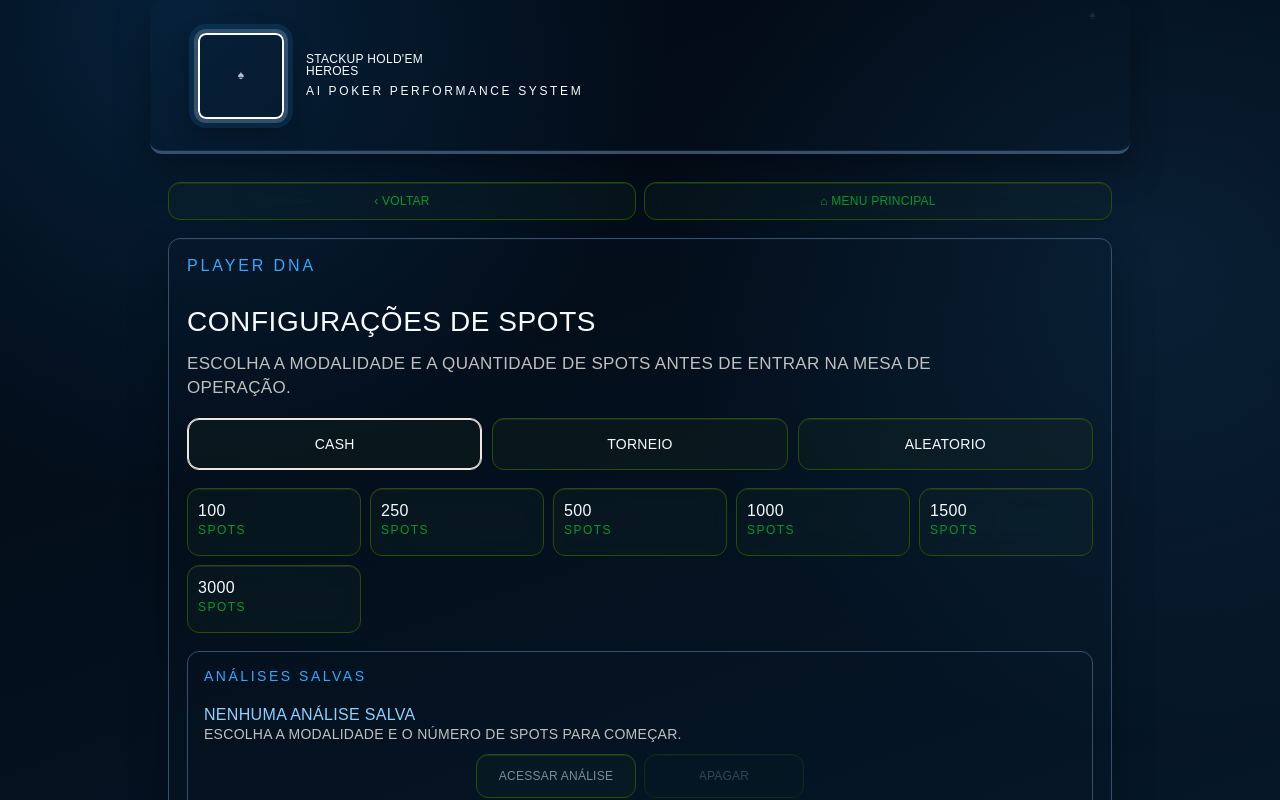
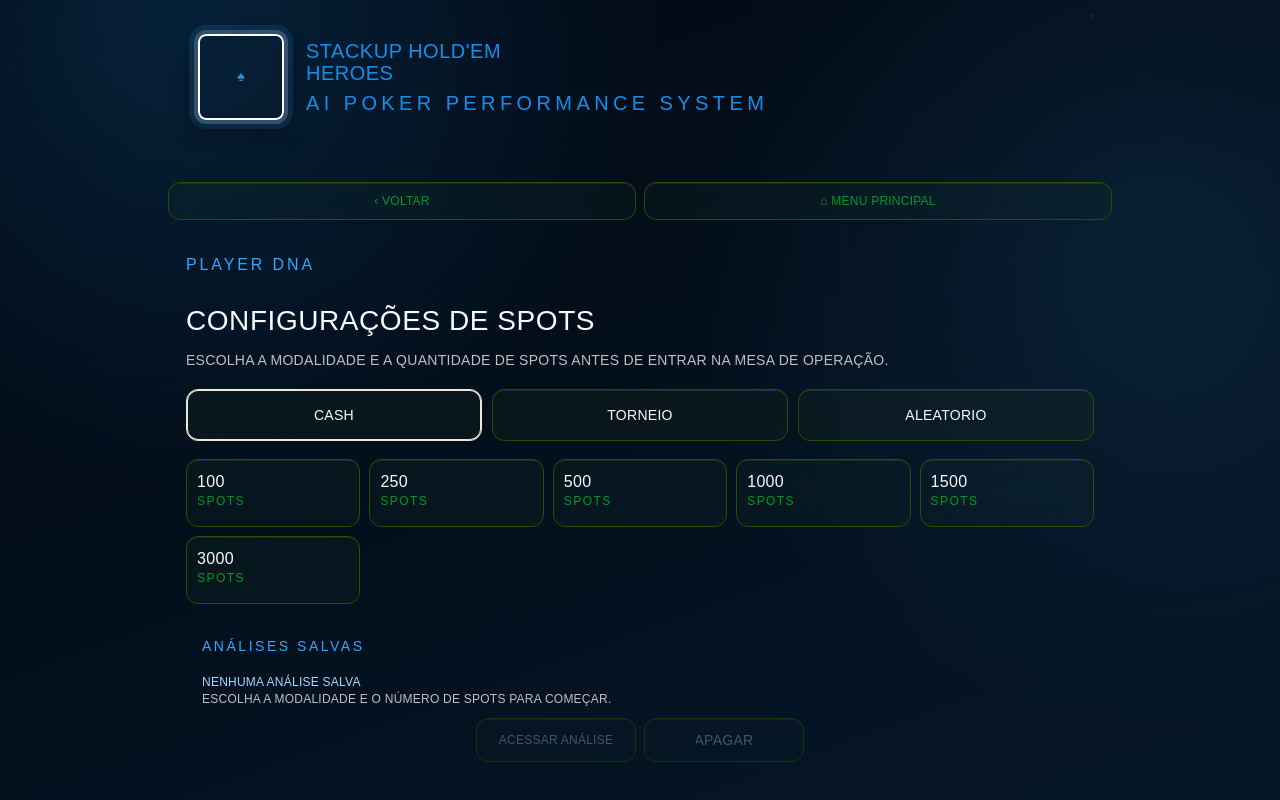
Before and after one commit to SkyareCom/gemeo.stackup.holdem-heroes, a Next.js app: page /player-dna in a window 1280 px wide. Shown: the top 800 px of the page. Built offline with nearby package versions, Linux system fonts and the light colour scheme; a web font is replaced by a local one.

Commit message:
style: standardize typography colors and remove structural borders

```diff
--- a/app/stackup-palette-contract.css
+++ b/app/stackup-palette-contract.css
@@ -1,18 +1,19 @@
-/* STACKUP HOLD'EM HEROES — PALETTE + TYPOGRAPHY CONTRACT
- * Loaded last. This file standardizes app colors without touching the poker table Shadow DOM.
+/* STACKUP HOLD'EM HEROES — GLOBAL VISUAL CONTRACT
+ * Loaded last. Standardizes typography + palette across the app.
+ * The poker table lives in Shadow DOM and remains untouched.
  */
 :root{
   --su-navy-950:#020812;
   --su-navy-900:#04111F;
   --su-navy-850:#071A2D;
   --su-navy-800:#0A2440;
-  --su-blue-600:#168EE8;
-  --su-blue-500:#31A8FF;
-  --su-blue-300:#8BD1FF;
-  --su-border-soft:#33516E;
-  --su-text-primary:#F7FBFF;
-  --su-text-secondary:#B7C3D0;
-  --su-text-disabled:#7D8B9B;
+  --su-title:#168EE8;
+  --su-subtitle:#31A8FF;
+  --su-text:#238FDF;
+  --su-text-secondary:#A9D8FF;
+  --su-border:#238FDF;
+  --su-white:#F7FBFF;
+  --su-disabled:#7D8B9B;
 }
 
 html,body,body.unified-background{
@@ -21,131 +22,201 @@ html,body,body.unified-background{
     radial-gradient(circle at 14% 0%,rgba(22,142,232,.18),transparent 32%),
     radial-gradient(circle at 90% 24%,rgba(49,168,255,.10),transparent 34%),
     linear-gradient(160deg,var(--su-navy-950) 0%,var(--su-navy-900) 52%,var(--su-navy-850) 100%)!important;
-  color:var(--su-text-primary)!important;
+  color:var(--su-text)!important;
 }
 
-/* TYPOGRAPHY COLOR HIERARCHY */
+/* TYPOGRAPHY — ONE GLOBAL HIERARCHY */
 html body.unified-background main[class] :is(h1,h2,h3,h4,h5,h6,.brand,.stackup-app-title,.stackup-app-title span,.module-title,.module-title span,[class*="Title"],[class*="title"]){
-  color:var(--su-text-primary)!important;
-  -webkit-text-fill-color:var(--su-text-primary)!important;
+  font-size:20px!important;
+  line-height:1.12!important;
+  color:var(--su-title)!important;
+  -webkit-text-fill-color:var(--su-title)!important;
 }
-html body.unified-background main[class] :is(p,li,td,th,.module-description,[class*="description"],[class*="Description"],[class*="summary"],[class*="Summary"]){
+html body.unified-background main[class] :is(.stackup-app-subtitle,.subtitle,[class*="Subtitle"],[class*="subtitle"]){
+  font-size:16px!important;
+  line-height:1.25!important;
+  color:var(--su-subtitle)!important;
+  -webkit-text-fill-color:var(--su-subtitle)!important;
+}
+html body.unified-background main[class] :is(p,li,td,th,button,a,input,textarea,select,.module-description,[class*="description"],[class*="Description"],[class*="summary"],[class*="Summary"]){
+  font-size:14px!important;
+  line-height:1.4!important;
+  color:var(--su-text)!important;
+  -webkit-text-fill-color:var(--su-text)!important;
+}
+html body.unified-background main[class] :is(small,.eyebrow,.tag,[class*="eyebrow"],[class*="Eyebrow"],[class*="meta"],[class*="Meta"],[class*="badge"],[class*="Badge"],[class*="label"],[class*="Label"],[class*="status"],[class*="Status"],[class*="progress"],[class*="Progress"]){
+  font-size:12px!important;
+  line-height:1.3!important;
   color:var(--su-text-secondary)!important;
   -webkit-text-fill-color:var(--su-text-secondary)!important;
 }
-html body.unified-background main[class] :is(.eyebrow,.tag,.stackup-home-kicker,[class*="eyebrow"],[class*="Eyebrow"],[class*="progress"],[class*="Progress"],[class*="status"],[class*="Status"]){
-  color:var(--su-blue-500)!important;
-  -webkit-text-fill-color:var(--su-blue-500)!important;
-}
-html body.unified-background main[class] :is(small,.stackup-app-subtitle,[class*="meta"],[class*="Meta"],[class*="badge"],[class*="Badge"],[class*="label"],[class*="Label"]){
-  color:var(--su-blue-300)!important;
-  -webkit-text-fill-color:var(--su-blue-300)!important;
-}
-html body.unified-background main[class] :is(button,a,input,textarea,select){
-  color:var(--su-text-primary)!important;
-  -webkit-text-fill-color:var(--su-text-primary)!important;
+html body.unified-background main[class] :is(button,a) *{
+  color:inherit!important;
+  -webkit-text-fill-color:inherit!important;
+  font-size:inherit!important;
 }
 html body.unified-background main[class] :is(button:disabled,[aria-disabled="true"],input:disabled,textarea:disabled,select:disabled),
 html body.unified-background main[class] :is(button:disabled,[aria-disabled="true"]) *{
-  color:var(--su-text-disabled)!important;
-  -webkit-text-fill-color:var(--su-text-disabled)!important;
+  color:var(--su-disabled)!important;
+  -webkit-text-fill-color:var(--su-disabled)!important;
 }
 html body.unified-background main[class] :is(input,textarea)::placeholder{
-  color:var(--su-text-disabled)!important;
-  -webkit-text-fill-color:var(--su-text-disabled)!important;
-  opacity:1!important;
+  color:var(--su-text-secondary)!important;
+  -webkit-text-fill-color:var(--su-text-secondary)!important;
+  opacity:.75!important;
 }
 
-/* GLOBAL SURFACES */
-html body.unified-background main[class] :is(.panel,[class*="panel"],[class*="Panel"],article,fieldset){
-  background:linear-gradient(160deg,var(--su-navy-900),var(--su-navy-850))!important;
-  background-image:linear-gradient(160deg,var(--su-navy-900),var(--su-navy-850))!important;
-  border-color:var(--su-border-soft)!important;
+/* HOME SLOGAN */
+html body.unified-background main.stackup-home .stackup-home-intro{
+  border:0!important;
+  box-shadow:none!important;
+  background:transparent!important;
 }
-html body.unified-background main[class] :is(input,textarea,select){
-  background:var(--su-navy-900)!important;
-  background-image:none!important;
-  border-color:var(--su-border-soft)!important;
+html body.unified-background main.stackup-home .stackup-home-title{
+  display:grid!important;
+  gap:2px!important;
+  margin:0 0 10px!important;
+  border:0!important;
 }
-html body.unified-background main[class] :is(input,textarea,select):focus{
-  border-color:var(--su-blue-300)!important;
-  outline-color:var(--su-blue-300)!important;
+html body.unified-background main.stackup-home .stackup-home-title-line{
+  display:block!important;
+}
+html body.unified-background main.stackup-home .stackup-home-title-line-small{
+  font-size:16px!important;
+  line-height:1.12!important;
+  color:var(--su-subtitle)!important;
+  -webkit-text-fill-color:var(--su-subtitle)!important;
+}
+html body.unified-background main.stackup-home .stackup-home-title-line-main{
+  font-size:20px!important;
+  line-height:1.12!important;
+  color:var(--su-title)!important;
+  -webkit-text-fill-color:var(--su-title)!important;
+}
+html body.unified-background main.stackup-home .stackup-home-lead{
+  font-size:14px!important;
+  color:var(--su-text)!important;
+  -webkit-text-fill-color:var(--su-text)!important;
 }
 
-/* GLOBAL COMMAND BUTTONS / NAVIGATION */
-html body.unified-background main[class] :is(button,.module-back){
-  border-color:var(--su-blue-300)!important;
-  background:linear-gradient(180deg,var(--su-navy-800),var(--su-navy-900))!important;
-  background-image:linear-gradient(180deg,var(--su-navy-800),var(--su-navy-900))!important;
-  color:var(--su-text-primary)!important;
-  -webkit-text-fill-color:var(--su-text-primary)!important;
-}
-html body.unified-background main[class] :is(button,.module-back):is(:hover,:focus-visible,:active){
-  border-color:var(--su-text-primary)!important;
-}
-html body.unified-background main[class] :is(.primary,button.primary,[class*="primary"],[class*="Primary"]):not(:disabled){
-  background:linear-gradient(180deg,var(--su-blue-600),var(--su-blue-500))!important;
-  background-image:linear-gradient(180deg,var(--su-blue-600),var(--su-blue-500))!important;
-  border-color:var(--su-blue-300)!important;
-  color:var(--su-text-primary)!important;
-  -webkit-text-fill-color:var(--su-text-primary)!important;
+/* NO OUTER / STRUCTURAL / SECONDARY BORDERS */
+html body.unified-background .stackup-app-header,
+html body.unified-background main[class] :is(.panel,[class*="panel"],[class*="Panel"],article,fieldset),
+html body.unified-background main.player-dna-page section.panel.profile-panel,
+html body.unified-background main.player-dna-page .saved-analysis-panel,
+html body.unified-background main.player-dna-page .history-panel,
+html body.unified-background main.player-dna-page .training-session>section,
+html body.unified-background main.player-dna-page .players-header{
+  border:0!important;
+  outline:0!important;
+  box-shadow:none!important;
 }
 
-/* HEADER */
-html body.unified-background .stackup-app-header{
-  border-bottom-color:var(--su-blue-300)!important;
-  background:linear-gradient(115deg,var(--su-navy-800),var(--su-navy-900) 58%,var(--su-navy-850))!important;
-  background-image:linear-gradient(115deg,var(--su-navy-800),var(--su-navy-900) 58%,var(--su-navy-850))!important;
-}
-html body.unified-background .stackup-logo{
-  border-color:var(--su-blue-300)!important;
-  background:radial-gradient(circle at 32% 25%,var(--su-navy-800) 0%,var(--su-navy-850) 58%,var(--su-navy-950) 100%)!important;
-  color:var(--su-text-primary)!important;
-  -webkit-text-fill-color:var(--su-text-primary)!important;
-}
-html body.unified-background .stackup-app-subtitle{
-  color:var(--su-blue-300)!important;
-  -webkit-text-fill-color:var(--su-blue-300)!important;
-}
-html body.unified-background .stackup-header-spade{
-  color:rgba(139,209,255,.12)!important;
-  -webkit-text-fill-color:rgba(139,209,255,.12)!important;
-}
-
-/* HOME MODULE CARDS — DARK SURFACE SO TYPOGRAPHY USES THE SAME GLOBAL TEXT PALETTE */
-html body.unified-background main.stackup-home .modules a,
-html body.unified-background main.stackup-home .modules a:nth-child(n){
-  border-color:var(--su-blue-300)!important;
-  background:linear-gradient(145deg,var(--su-navy-850),var(--su-navy-900))!important;
-  background-image:linear-gradient(145deg,var(--su-navy-850),var(--su-navy-900))!important;
-  color:var(--su-text-primary)!important;
-  -webkit-text-fill-color:var(--su-text-primary)!important;
-}
-html body.unified-background main.stackup-home .module-number{
-  border-color:var(--su-blue-500)!important;
-  background:linear-gradient(145deg,var(--su-navy-800),var(--su-navy-950))!important;
-  background-image:linear-gradient(145deg,var(--su-navy-800),var(--su-navy-950))!important;
-  color:var(--su-blue-300)!important;
-  -webkit-text-fill-color:var(--su-blue-300)!important;
-}
-html body.unified-background main.stackup-home .module-description{
-  color:var(--su-text-secondary)!important;
-  -webkit-text-fill-color:var(--su-text-secondary)!important;
-}
-html body.unified-background main.stackup-home .module-chevron{
-  color:var(--su-blue-500)!important;
-  -webkit-text-fill-color:var(--su-blue-500)!important;
-}
-
-/* PLAYER DNA — UI AROUND THE TABLE ONLY. TABLE SHADOW DOM REMAINS UNCHANGED. */
+/* STRUCTURAL SURFACES STAY CLEAN — COLOR ONLY */
+html body.unified-background main[class] :is(.panel,[class*="panel"],[class*="Panel"],article,fieldset),
 html body.unified-background main.player-dna-page section.panel.profile-panel,
 html body.unified-background main.player-dna-page .saved-analysis-panel,
 html body.unified-background main.player-dna-page .history-panel,
 html body.unified-background main.player-dna-page .training-session>section{
   background:linear-gradient(160deg,var(--su-navy-900),var(--su-navy-850))!important;
   background-image:linear-gradient(160deg,var(--su-navy-900),var(--su-navy-850))!important;
-  border-color:var(--su-border-soft)!important;
 }
+html body.unified-background .stackup-app-header{
+  background:linear-gradient(115deg,var(--su-navy-800),var(--su-navy-900) 58%,var(--su-navy-850))!important;
+  background-image:linear-gradient(115deg,var(--su-navy-800),var(--su-navy-900) 58%,var(--su-navy-850))!important;
+}
+
+/* ONLY FUNCTIONAL / INTERACTIVE BORDERS — ALWAYS #238FDF */
+html body.unified-background main[class] :is(button,.module-back,input,textarea,select),
+html body.unified-background main.stackup-home .modules a,
+html body.unified-background main.stackup-home .modules a:nth-child(n),
+html body.unified-background main.player-dna-page .mode-choices>label,
+html body.unified-background main.player-dna-page .depth-choices>button,
+html body.unified-background main.player-dna-page .training-session [class*="actions"]>button,
+html body.unified-background main.player-dna-page [class*="sizingActions"]>button,
+html body.unified-background main.player-dna-page .player-dna-fixed-actions-v2>button,
+html body.unified-background main.player-dna-page .training-footer>button{
+  border-color:var(--su-border)!important;
+}
+html body.unified-background main[class] :is(button,.module-back,input,textarea,select):is(:hover,:focus-visible,:active),
+html body.unified-background main.stackup-home .modules a:is(:hover,:focus-visible){
+  border-color:var(--su-border)!important;
+  outline-color:var(--su-border)!important;
+}
+
+/* COMMANDS / NAVIGATION */
+html body.unified-background main[class] :is(button,.module-back){
+  background:linear-gradient(180deg,var(--su-navy-800),var(--su-navy-900))!important;
+  background-image:linear-gradient(180deg,var(--su-navy-800),var(--su-navy-900))!important;
+  color:var(--su-text)!important;
+  -webkit-text-fill-color:var(--su-text)!important;
+}
+html body.unified-background main[class] :is(.primary,button.primary,[class*="primary"],[class*="Primary"]):not(:disabled){
+  background:linear-gradient(180deg,var(--su-title),var(--su-subtitle))!important;
+  background-image:linear-gradient(180deg,var(--su-title),var(--su-subtitle))!important;
+  border-color:var(--su-border)!important;
+  color:var(--su-navy-950)!important;
+  -webkit-text-fill-color:var(--su-navy-950)!important;
+}
+
+/* FORM CONTROLS */
+html body.unified-background main[class] :is(input,textarea,select){
+  background:var(--su-navy-900)!important;
+  background-image:none!important;
+}
+
+/* HEADER */
+html body.unified-background .stackup-logo{
+  background:radial-gradient(circle at 32% 25%,var(--su-navy-800) 0%,var(--su-navy-850) 58%,var(--su-navy-950) 100%)!important;
+}
+html body.unified-background .stackup-app-title,
+html body.unified-background .stackup-app-title span{
+  font-size:20px!important;
+  color:var(--su-title)!important;
+  -webkit-text-fill-color:var(--su-title)!important;
+}
+html body.unified-background .stackup-app-subtitle{
+  font-size:16px!important;
+  color:var(--su-subtitle)!important;
+  -webkit-text-fill-color:var(--su-subtitle)!important;
+}
+html body.unified-background .stackup-header-spade{
+  color:rgba(49,168,255,.10)!important;
+  -webkit-text-fill-color:rgba(49,168,255,.10)!important;
+}
+
+/* HOME MODULE CARDS — PRIMARY INTERACTIVE BORDER ONLY */
+html body.unified-background main.stackup-home .modules a,
+html body.unified-background main.stackup-home .modules a:nth-child(n){
+  border:1px solid var(--su-border)!important;
+  background:linear-gradient(145deg,var(--su-navy-850),var(--su-navy-900))!important;
+  background-image:linear-gradient(145deg,var(--su-navy-850),var(--su-navy-900))!important;
+  box-shadow:none!important;
+}
+html body.unified-background main.stackup-home .module-number{
+  border:0!important;
+  background:linear-gradient(145deg,var(--su-navy-800),var(--su-navy-950))!important;
+  background-image:linear-gradient(145deg,var(--su-navy-800),var(--su-navy-950))!important;
+  color:var(--su-text-secondary)!important;
+  -webkit-text-fill-color:var(--su-text-secondary)!important;
+}
+html body.unified-background main.stackup-home .module-title,
+html body.unified-background main.stackup-home .module-title span{
+  font-size:20px!important;
+  color:var(--su-title)!important;
+  -webkit-text-fill-color:var(--su-title)!important;
+}
+html body.unified-background main.stackup-home .module-description{
+  font-size:14px!important;
+  color:var(--su-text)!important;
+  -webkit-text-fill-color:var(--su-text)!important;
+}
+html body.unified-background main.stackup-home .module-chevron{
+  color:var(--su-subtitle)!important;
+  -webkit-text-fill-color:var(--su-subtitle)!important;
+}
+
+/* PLAYER DNA — AROUND THE TABLE ONLY */
 html body.unified-background main.player-dna-page .mode-choices>label,
 html body.unified-background main.player-dna-page .depth-choices>button,
 html body.unified-background main.player-dna-page .training-session [class*="actions"]>button,
@@ -154,47 +225,44 @@ html body.unified-background main.player-dna-page .player-dna-fixed-actions-v2>b
 html body.unified-background main.player-dna-page .training-footer>button{
   background:linear-gradient(180deg,var(--su-navy-800),var(--su-navy-900))!important;
   background-image:linear-gradient(180deg,var(--su-navy-800),var(--su-navy-900))!important;
-  border-color:var(--su-blue-300)!important;
-  color:var(--su-text-primary)!important;
-  -webkit-text-fill-color:var(--su-text-primary)!important;
+  border-color:var(--su-border)!important;
+  color:var(--su-text)!important;
+  -webkit-text-fill-color:var(--su-text)!important;
+  font-size:14px!important;
 }
-html body.unified-background main.player-dna-page .depth-choices>button{
-  border-color:var(--su-border-soft)!important;
-}
+/* Selected spot keeps the previously established visible white selection border. */
 html body.unified-background main.player-dna-page .depth-choices>button[aria-pressed="true"]{
-  border:2px solid var(--su-text-primary)!important;
+  border:2px solid var(--su-white)!important;
   box-shadow:none!important;
 }
 html body.unified-background main.player-dna-page .depth-choices>button>span,
 html body.unified-background main.player-dna-page .saved-analysis-status,
 html body.unified-background main.player-dna-page .history-count,
-html body.unified-background main.player-dna-page .training-session [class*="progressHead"] :is(span,strong){
-  color:var(--su-blue-300)!important;
-  -webkit-text-fill-color:var(--su-blue-300)!important;
-}
+html body.unified-background main.player-dna-page .training-session [class*="progressHead"] :is(span,strong),
 html body.unified-background main.player-dna-page .training-session [class*="label"],
 html body.unified-background main.player-dna-page .players-header,
 html body.unified-background main.player-dna-page .players-header span{
-  color:var(--su-blue-500)!important;
-  -webkit-text-fill-color:var(--su-blue-500)!important;
+  font-size:12px!important;
+  color:var(--su-text-secondary)!important;
+  -webkit-text-fill-color:var(--su-text-secondary)!important;
 }
 html body.unified-background main.player-dna-page .players-header{
   background:var(--su-navy-850)!important;
   background-image:none!important;
-  border-color:var(--su-border-soft)!important;
 }
 html body.unified-background main.player-dna-page .training-footer>button:last-child:not(:disabled){
-  background:linear-gradient(180deg,var(--su-blue-600),var(--su-blue-500))!important;
-  background-image:linear-gradient(180deg,var(--su-blue-600),var(--su-blue-500))!important;
-  color:var(--su-text-primary)!important;
-  -webkit-text-fill-color:var(--su-text-primary)!important;
+  background:linear-gradient(180deg,var(--su-title),var(--su-subtitle))!important;
+  background-image:linear-gradient(180deg,var(--su-title),var(--su-subtitle))!important;
+  color:var(--su-navy-950)!important;
+  -webkit-text-fill-color:var(--su-navy-950)!important;
 }
 
 /* DISABLED STATES */
 html body.unified-background main[class] button:disabled{
-  border-color:var(--su-border-soft)!important;
+  border-color:var(--su-border)!important;
   background:var(--su-navy-900)!important;
   background-image:none!important;
-  color:var(--su-text-disabled)!important;
-  -webkit-text-fill-color:var(--su-text-disabled)!important;
+  color:var(--su-disabled)!important;
+  -webkit-text-fill-color:var(--su-disabled)!important;
+  opacity:.55!important;
 }
```
